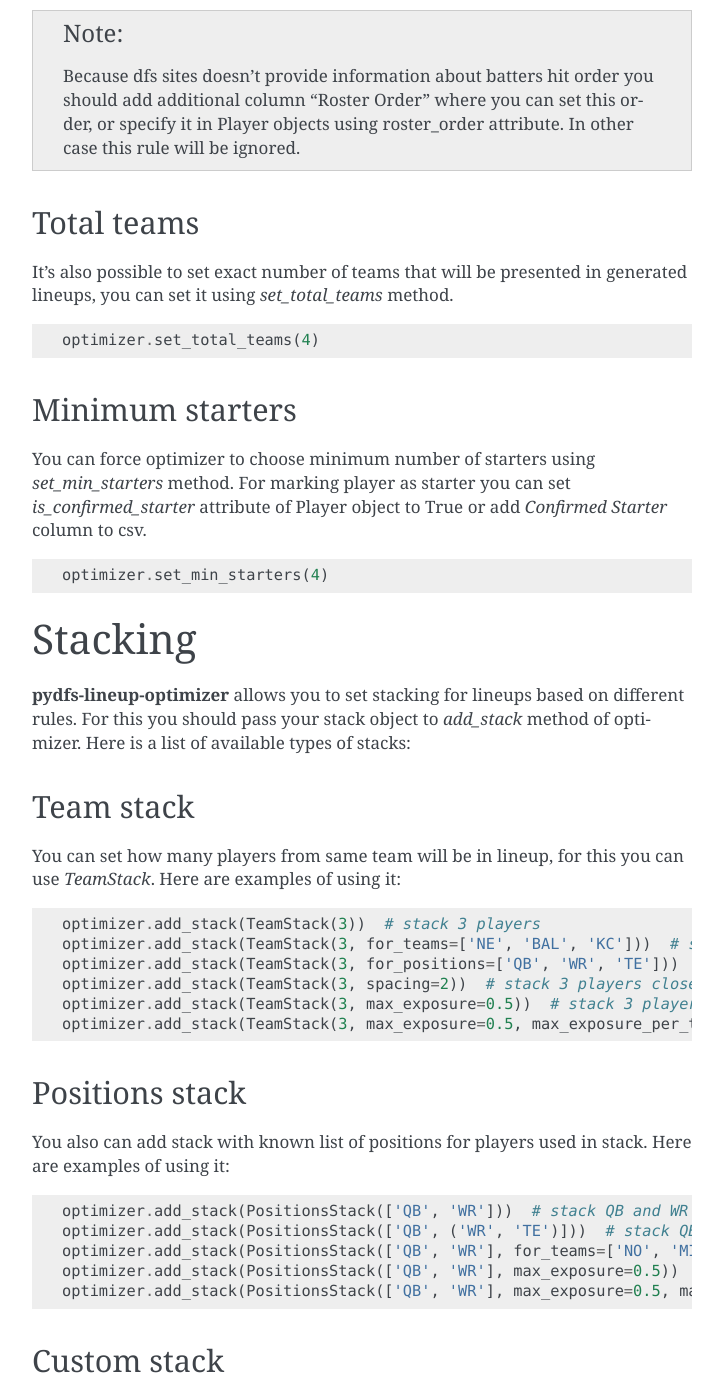
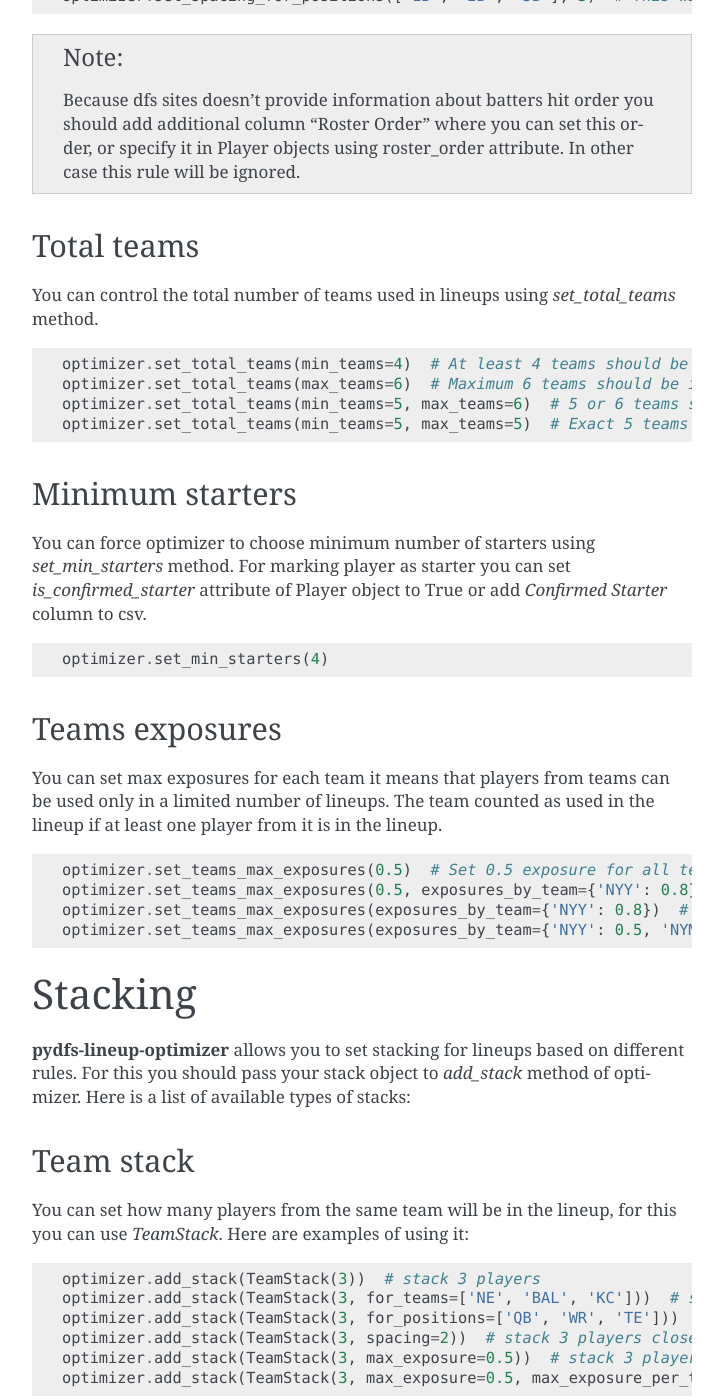
Before and after one commit to DimaKudosh/pydfs-lineup-optimizer, a Sphinx documentation site: the page built from docs/rules.rst, in a window 1280 px wide and 1400 px high, scrolled down 3083 px. Shown: the whole window, without its empty margins (388-1111 px from the left). Built offline with Sphinx 7.4.7, drawn with Linux system fonts in a browser that asks for light colours; some of the changed text lies outside the part shown.

Commit message:
#298 Add strict_depend parameter to conditional stack

```diff
--- a/docs/rules.rst
+++ b/docs/rules.rst
@@ -17,6 +17,7 @@
 - Spacing for positions
 - Total teams
 - Minimum starters
+- Teams exposures
 - Stacking rules
 
 Number of players from same team
@@ -140,12 +141,14 @@
 Total teams
 -----------
 
-It's also possible to set exact number of teams that will be presented in generated lineups,
-you can set it using `set_total_teams` method.
+You can control the total number of teams used in lineups using `set_total_teams` method.
 
 .. code-block:: python
 
-    optimizer.set_total_teams(4)
+    optimizer.set_total_teams(min_teams=4)  # At least 4 teams should be in the lineup
+    optimizer.set_total_teams(max_teams=6)  # Maximum 6 teams should be in the lineup
+    optimizer.set_total_teams(min_teams=5, max_teams=6)  # 5 or 6 teams should be in the lineup
+    optimizer.set_total_teams(min_teams=5, max_teams=5)  # Exact 5 teams should be in the lineup
 
 Minimum starters
 ----------------
@@ -158,6 +161,19 @@
 
     optimizer.set_min_starters(4)
 
+Teams exposures
+---------------
+
+You can set max exposures for each team it means that players from teams can be used only in a limited number of lineups.
+The team counted as used in the lineup if at least one player from it is in the lineup.
+
+.. code-block:: python
+
+    optimizer.set_teams_max_exposures(0.5)  # Set 0.5 exposure for all teams
+    optimizer.set_teams_max_exposures(0.5, exposures_by_team={'NYY': 0.8})  # Set 0.5 exposure for all teams except NYY and 0.8 exposure for NYY
+    optimizer.set_teams_max_exposures(exposures_by_team={'NYY': 0.8})  # Set 0.5 exposure only for NYY
+    optimizer.set_teams_max_exposures(exposures_by_team={'NYY': 0.5, 'NYM': 0.5}, exposure_strategy=AfterEachExposureStrategy)  # Use another exposure strategy
+
 
 Stacking
 ========
@@ -168,7 +184,7 @@
 
 Team stack
 ----------
-You can set how many players from same team will be in lineup, for this you can use `TeamStack`.
+You can set how many players from the same team will be in the lineup, for this you can use `TeamStack`.
 Here are examples of using it:
 
 .. code-block:: python
@@ -182,7 +198,7 @@
 
 Positions stack
 ---------------
-You also can add stack with known list of positions for players used in stack.
+You also can add a stack with a known list of positions for players used in the stack.
 Here are examples of using it:
 
 .. code-block:: python
@@ -192,6 +208,15 @@
     optimizer.add_stack(PositionsStack(['QB', 'WR'], for_teams=['NO', 'MIA', 'KC']))  # stack QB and WR for one of provided teams
     optimizer.add_stack(PositionsStack(['QB', 'WR'], max_exposure=0.5))  # stack QB and WR with 0.5 exposure for all team stacks
     optimizer.add_stack(PositionsStack(['QB', 'WR'], max_exposure=0.5, max_exposure_per_team={'MIA': 0.6}))  # stack QB and WR  with 0.5 exposure for all team stacks and 0.6 exposure for MIA
+
+Game stack
+---------------
+You can set how many players from the same game will be in the lineup, for this you can use `GameStack`.
+
+.. code-block:: python
+
+    optimizer.add_stack(GameStack(3))  # stack 3 players from the same game
+    optimizer.add_stack(GameStack(5, min_from_team=2))  # stack 5 players from the same game, 3 from one team and 2 from another
 
 Custom stack
 ------------
@@ -223,11 +248,15 @@
 
 Also you can apply these groups conditionally based on another player selection.
 In the example below one of Travis Kelce or Tyreek Hill will be added to the lineup only with Patrick Mahomes or none of them will be added to the lineup.
+You can allow generating lineups with the provided group when the dependent player is not in the lineup,
+for this you can set optional argument `strict_depend` to `False`.
 
 .. code-block:: python
 
     group = PlayersGroup(
-        [optimizer.get_player_by_name(name) for name in ('Tyreek Hill', 'Travis Kelce')],
-        depends_on=optimizer.get_player_by_name('Patrick Mahomes')
+        optimizer.player_pool.get_players('Tyreek Hill', 'Travis Kelce'),
+        max_from_group=1,
+        depends_on=optimizer.player_pool.get_player_by_name('Patrick Mahomes'),
+        strict_depend=False, # if you want to generate lineups with Hill/Kelce but without Mahomes
     )
     optimizer.add_players_group(group)
```
Also changed, not shown: 4 other files.
